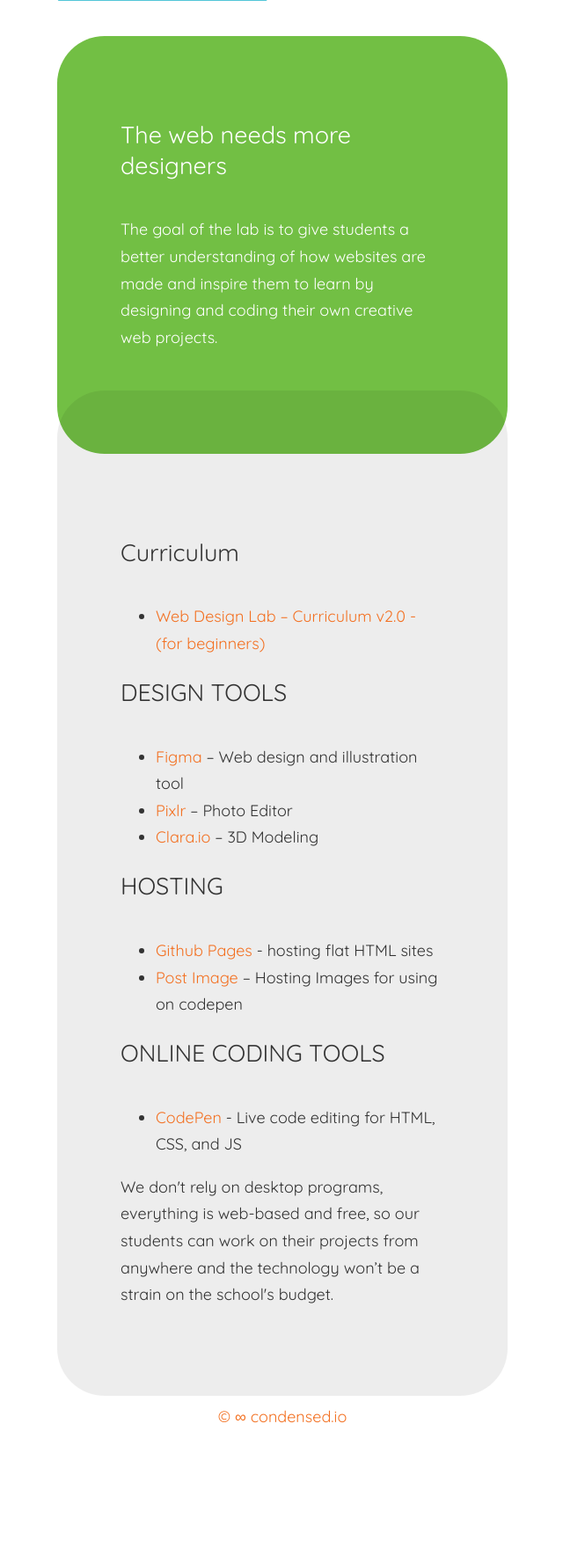
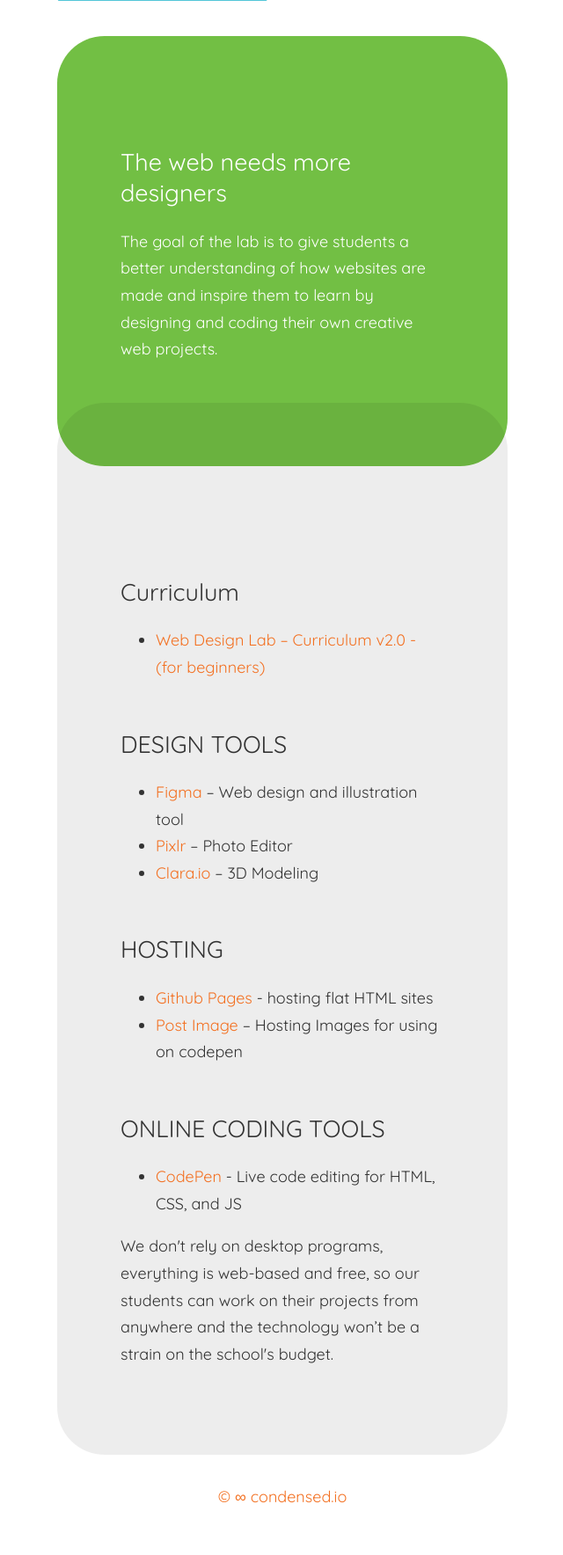
Before and after one commit to condensed-io/Web-Design-Labs, a PHP site: page / in a window 1280 px wide. Shown: the part 244-2012 px from the top of the page at 88% size, without its empty margins (319-959 px from the left). Before the commit the page ends 1862 px from the top, so only its background shows below. Run offline with PHP 8.4, Linux system fonts and the light colour scheme.

Commit message:
heading spacing fix

```diff
--- a/css/_type.scss
+++ b/css/_type.scss
@@ -134,7 +134,7 @@
         font-weight: normal;
 		clear: both; // this is needed for headings between floated content areas
 		line-height: 1.3;
-		margin-bottom: 1.5em;
+		margin-top: 2em;
 	}
 	.heading {
 		@include huge-type();
--- a/css/style.css
+++ b/css/style.css
@@ -516,7 +516,7 @@ h1, h2, h3, h4, h5, h6, .heading {
   font-weight: normal;
   clear: both;
   line-height: 1.3;
-  margin-bottom: 1.5em; }
+  margin-top: 2em; }
 
 .heading {
   font-size: 2.2rem;
```
